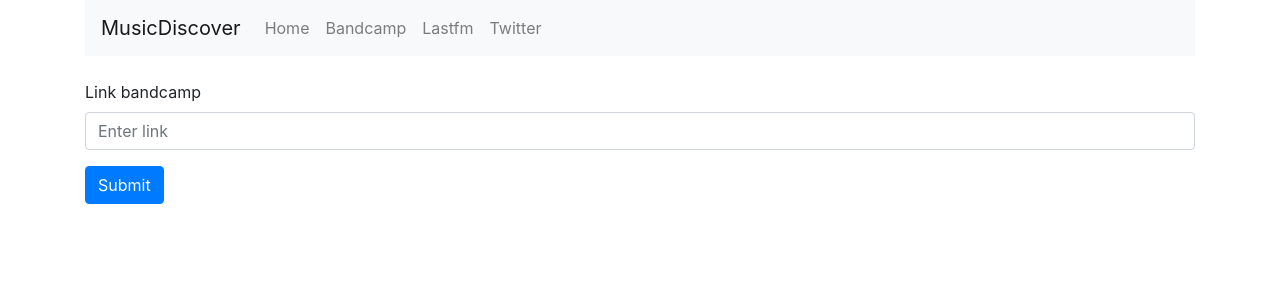
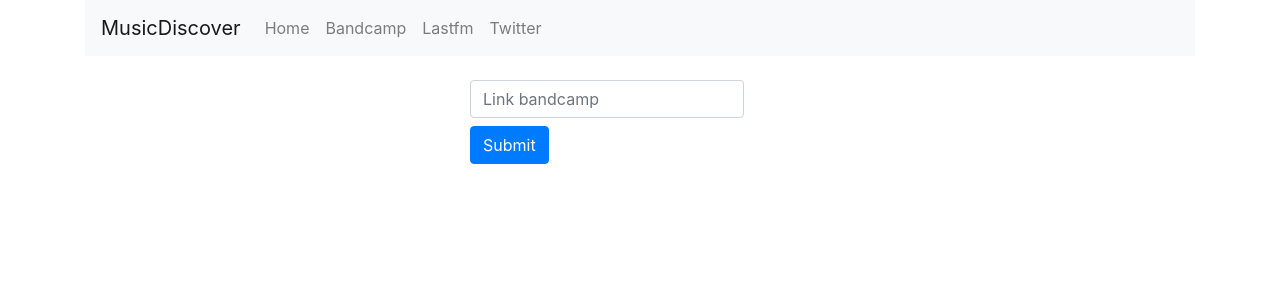
Before and after one commit to Silver2104/Progetto_tesi_musicdiscover, a React (Create React App) app in the folder musicdiscover_frontend/: page /Bandcamp in a window 1280 px wide. Shown: the top 300 px of the page. Built offline with nearby package versions, Linux system fonts and the light colour scheme.

Commit message:
Rifacimento Homepage, Modifica pagina bandcamp, aggiunta relazione tesi in word

```diff
--- a/musicdiscover_frontend/src/components/download-form.component.js
+++ b/musicdiscover_frontend/src/components/download-form.component.js
@@ -1,6 +1,11 @@
 import React, { Component } from "react";
 import axios from "axios";
 import BandcampDiv from "./bandcamp_div.component";
+import Form from "react-bootstrap/Form";
+import Button from "react-bootstrap/Button";
+import Col from "react-bootstrap/Col";
+import Row from "react-bootstrap/Row";
+import Container from "react-bootstrap/Container";
 
 export default class BandCampPage extends Component {
   constructor(props) {
@@ -29,6 +34,23 @@ export default class BandCampPage extends Component {
 
   onSubmit(e) {
     e.preventDefault();
+    if (this.state.link_download.indexOf("http") == -1) {
+      console.log(this.state.link_download);
+      const link = {
+        download_link:
+          "https://" + this.state.link_download + ".bandcamp.com/album/",
+      };
+      console.log(link.download_link);
+      axios.post("http://localhost:3001/download/", link).then((res) => {
+        this.setState({
+          bandcamp_info: res.data,
+        });
+        this.hideComponent();
+      });
+      this.setState({
+        download_link: "",
+      });
+    } else {
       const link = {
         download_link: this.state.link_download,
       };
@@ -42,32 +64,48 @@ export default class BandCampPage extends Component {
         download_link: "",
       });
     }
+  }
 
   render() {
     const { isShowBandcampDiv } = this.state;
     console.log(this.state.bandcamp_info);
     return (
-      <div>
-        <form onSubmit={this.onSubmit}>
-          <div className="form-group">
-            <label>Link bandcamp</label>
-            <input
+      <Container>
+        <Row className="justify-content-md-center">
+          <Col xs lg="4">
+            <Form onSubmit={this.onSubmit}>
+              <Form.Row className="align-items-center">
+                <Col xs="auto">
+                  <Form.Label htmlFor="inlineFormInput" srOnly>
+                    Link bandcamp
+                  </Form.Label>
+                  <Form.Control
                     required
-              className="form-control"
-              placeholder="Enter link"
+                    className="mb-2"
+                    id="inlineFormInput"
+                    placeholder="Link bandcamp"
                     onChange={this.onChangeLink_download}
                   />
-          </div>
-          <button type="submit" className="btn btn-primary">
+                </Col>
+                <Col xs="auto">
+                  <Button type="submit" className="mb-2">
                     Submit
-          </button>
-        </form>
+                  </Button>
+                </Col>
+              </Form.Row>
+            </Form>
+          </Col>
+        </Row>
+        <Row>
+          <Col>
             <div id="div_bandcamp_info">
               {isShowBandcampDiv && (
                 <BandcampDiv bandcamp_info={this.state.bandcamp_info} />
               )}
             </div>
-      </div>
+          </Col>
+        </Row>
+      </Container>
     );
   }
 }
--- a/musicdiscover_frontend/src/components/home-page.component.js
+++ b/musicdiscover_frontend/src/components/home-page.component.js
@@ -4,7 +4,17 @@ export default class HomePage extends Component {
   render() {
     return (
       <div>
-        <p>Sei nella home page</p>
+        <h1>Benvenuto su MusicDiscover</h1>
+        <br />
+        <p>
+          MusicDiscover è un web application che ha l'obiettivo di far scoprire,
+          partendo dai suoi artisti preferiti, nuovi gruppi musicali.
+        </p>
+        <p>
+          I servizi disponibili sono basati sulle API dei siti Lastfm e Twitter,
+          inoltre grazie al sito Bandcamp è possibile fare il download delle
+          canzoni disponibili sulla piattaforma dell'artista richiesto.{" "}
+        </p>
       </div>
     );
   }
```
Also changed, not shown: 2 other files (tests, documents, lock files or other folders). Lines whose indentation alone changed are shown as unchanged.
